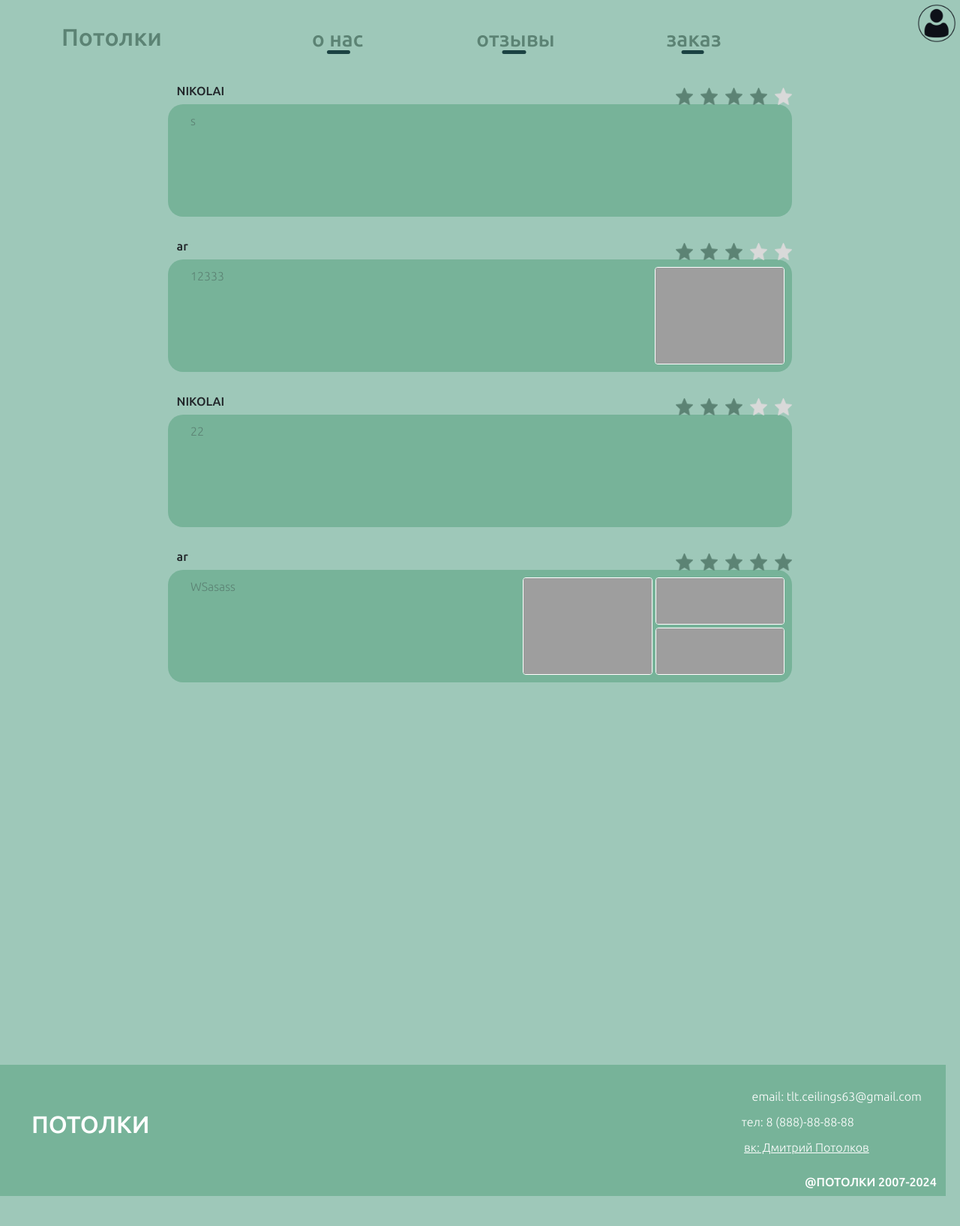
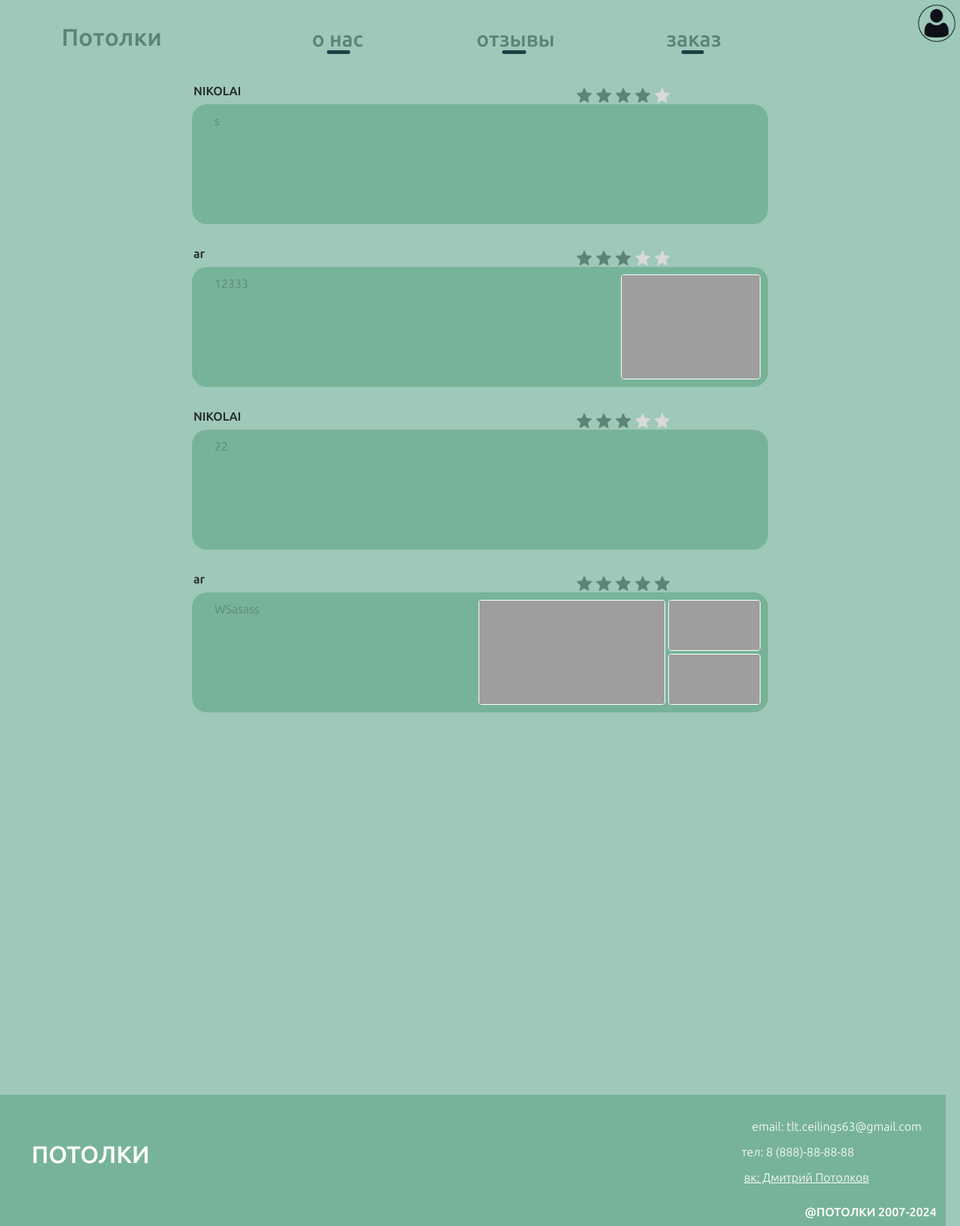
Before and after one commit to kokakolia/WEB_YL_Seilings, a Flask app: page /reviews in a window 1280 px wide. Shown: the whole page at 75% size. Before the commit the page ends 1595 px from the top, so only its background shows below. Run offline with Flask 3, Linux system fonts and the light colour scheme; data comes from the database, SQL or seed files in the repository; grey boxes are pictures that could not be loaded.

Commit message:
review fix

```diff
--- a/static/script/script.js
+++ b/static/script/script.js
@@ -27,8 +27,8 @@ function showImage(id) {
     new_image.src = srces[i];
     new_image.classList.add("d-block");
 
-    new_image.style.width = "75vw";
-    new_image.style.height = "80vh";
+    new_image.style.width = "60vmin";
+    new_image.style.height = "60vmin";
     new_image.style.margin = "auto";
 
     new_item.appendChild(new_image);
--- a/static/styles/styles.css
+++ b/static/styles/styles.css
@@ -177,10 +177,10 @@ main {
   background-color: #77B399;
 
 
-  height: 150px;
+  height: 20vmin;
   display: flex;
   overflow: hidden;
-  width: 65vw;
+  width: 60vw;
 
   & > * {
     height: 100%;
@@ -221,7 +221,7 @@ main {
     border-radius: 4px;
   }
   .small-images {
-    width: 100%;
+    /* width: 100%; */
     display: flex;
     flex-direction: column;
     border-radius: 4px;
@@ -269,19 +269,20 @@ main {
 }
 
 
-.review-page .review-header .rating {
+.review-header .rating {
   display: flex;
+  margin-left: 2%;
 }
-.review-page .review-header .rating .stars label {
+.review-header .rating .stars label {
   margin-top: 5px;
-  margin-left: 5px;
-  width: 23px;
-  height: 23px;
+  margin-left: 1px;
+  width: 20px;
+  height: 20px;
   margin-right: 5px;
 }
-.review-page .review-header .rating .stars {
+.review-header .rating .stars {
   position: absolute;
-  left: 70vw;
+  left:  60vw;
   display: flex;
 }
 
--- a/static/templates/base.html
+++ b/static/templates/base.html
@@ -44,7 +44,7 @@
         <div class="col-lg-6 col-sm-4 col-md-5 col-xs-12">
             <h2 style="padding-top: 60px;margin-left: 30px;">ПОТОЛКИ</h2>
         </div>
-        <div class="col-lg-6 col-sm-8 col-md-5 col-xs-12 text-end">
+        <div class="col-lg-6 col-sm-8 col-md-6 col-xs-12 text-end">
             <p style="padding-right: 20px;margin-bottom: 10px;margin-top: 30px;">email: tlt.ceilings63@gmail.com</p>
             <p style="padding-right: 110px;margin-bottom: 10px;">тел: 8 (888)-88-88-88</p>
             <a style="padding-right: 90px;color: white" href="https://vk.com/id111493667"><span>вк: Дмитрий Потолков</span></a>
--- a/static/templates/reviews.html
+++ b/static/templates/reviews.html
@@ -1,6 +1,6 @@
 {% extends "base.html" %} {% block content %}
+<div class="review-page">
   {% for review in reviews %}
-<div class="review-page">
     <div class="review-header" style="display: flex">
       <div class="rating">
         <h6 style="margin-left: 12vw">
@@ -77,7 +77,8 @@
   <div class="review">
     <div class="text" style="width: 45%">{{ review["text"] }}</div>
 
-    {% set id_block = loop.index %} {% if review["images"]|length > 0 %}
+    {% set id_block = loop.index %}
+    {% if review["images"]|length > 0 %}
     <div class="images">
       <img
         src='{{review["images"][0] }}'
@@ -85,9 +86,10 @@
         onclick="showImage(this.id)"
         id="{{loop.index}}_{{1}}"
       />
-      {% endif %} {% if review["images"]|length > 1 %}
+      {% if review["images"]|length > 1 %}
       <div class="small-images">
-        {% for img in review["images"] %} {% if loop.index > 3 %}
+        {% for img in review["images"] %}
+         {% if loop.index > 3 %}
         <img
           src="{{img}}"
           alt="бебе"
@@ -102,13 +104,15 @@
           id="{{ id_block }}_{{loop.index}}"
           onclick="showImage(this.id)"
         />
-        {% endif %} {% endfor %}
+        {% endif %}
+        {% endfor %}
       </div>
       {% endif %}
     </div>
+    {% endif %}
   </div>
   {% endfor %}
-
+</div>
   <div class="modal" tabindex="-1" id="modalWithImages">
     <div class="modal-dialog modal-xl">
       <div
@@ -162,5 +166,5 @@
     <label for="plus-button" id="plus"></label>
   </div>
   {% endif %}
-</div>
+
 {% endblock %}
```
Lines whose indentation alone changed are shown as unchanged.
